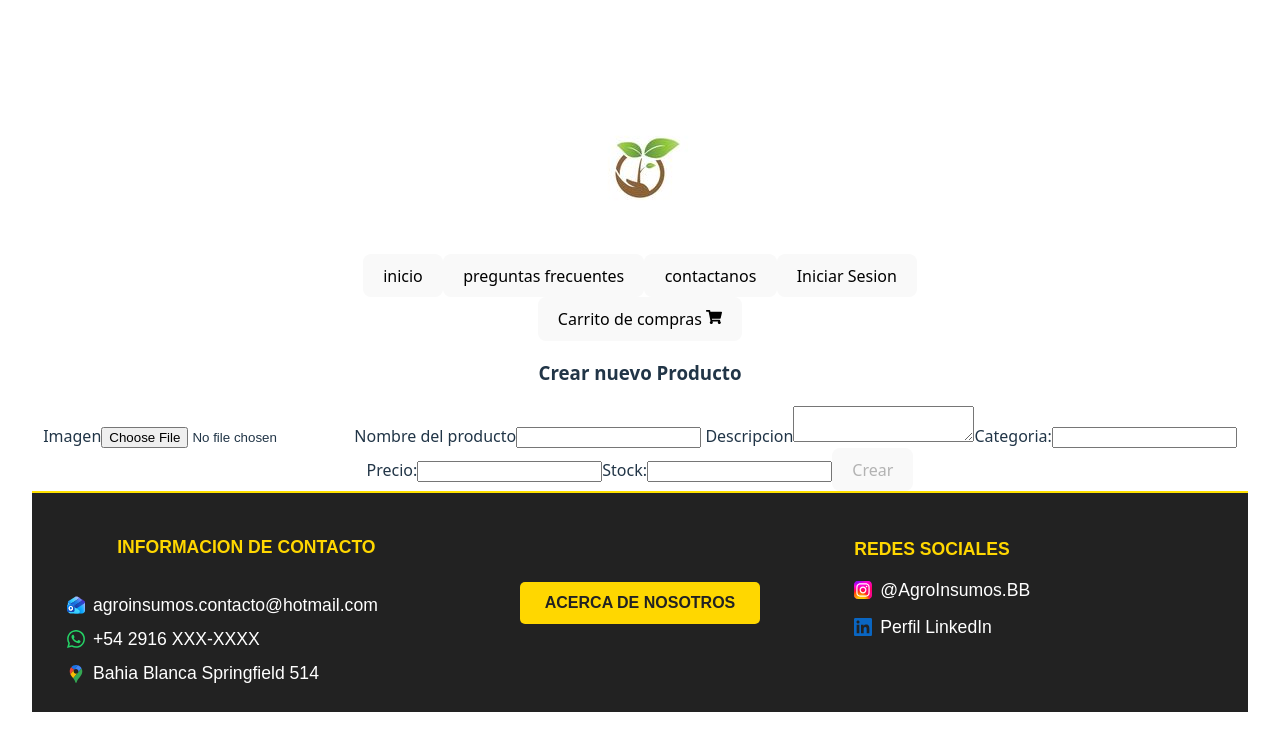
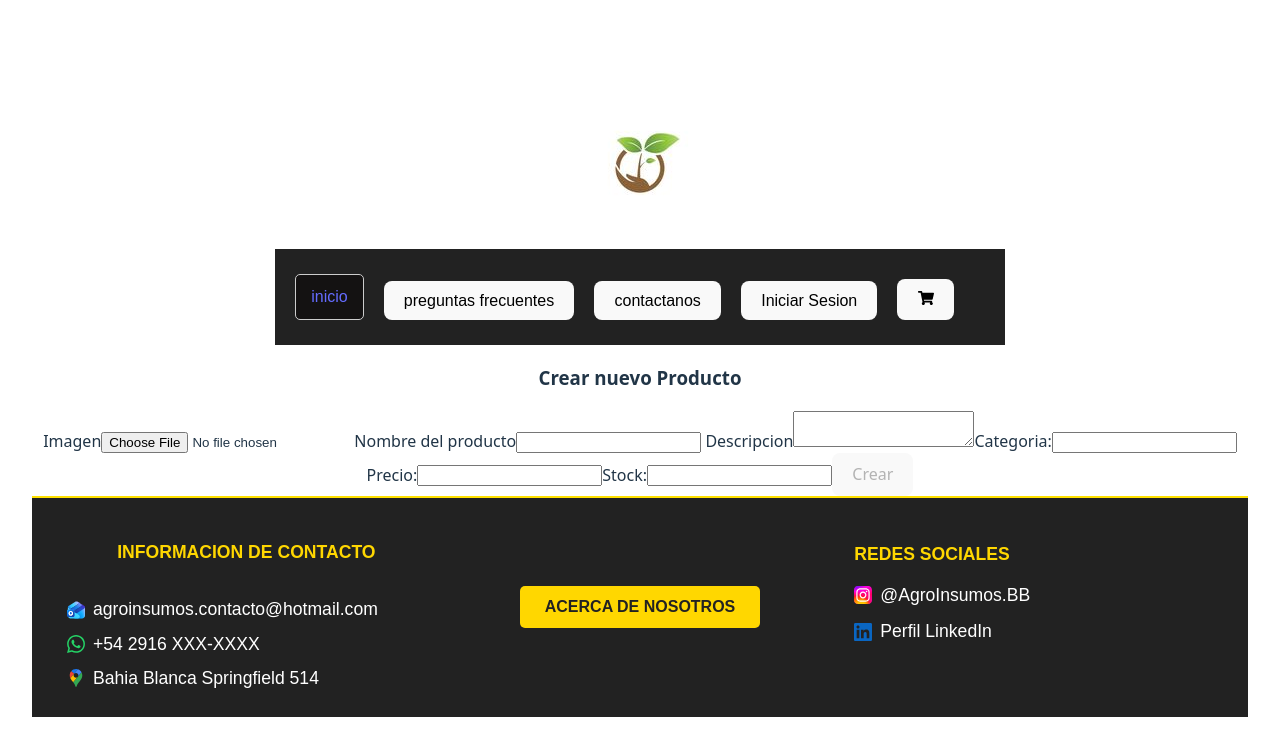
Before and after one commit to brunofernandez87/Eccomerce-Frontend, a React (Vite) app: page /create in a window 1280 px wide. Shown: the top 756 px of the page. Built offline with nearby package versions, Linux system fonts and the light colour scheme.

Commit message:
cambio de carrito y proceso de css

```diff
--- a/src/components/header/header.tsx
+++ b/src/components/header/header.tsx
@@ -2,6 +2,7 @@ import { Link } from "react-router-dom";
 import logo from "../../assets/Logo eccomerce.jpeg";
 import { useUser } from "../../context/userContext";
 import { FaShoppingCart } from "react-icons/fa";
+import "../../styles/header.css";
 export default function Header() {
   const { user } = useUser();
   return (
@@ -10,8 +11,8 @@ export default function Header() {
         <img src={logo} alt="Logo jpg" />
       </div>
       <nav className="Nav-header">
-        <Link to="/" title="Home">
-          <button>inicio</button>
+        <Link to="/" title="Home" className="a-header">
+          inicio
         </Link>
         <button>preguntas frecuentes</button>
         <Link to="/contact">
@@ -46,7 +47,7 @@ export default function Header() {
         <div>
           <Link to="/cart" title="Carrito de compras">
             <button>
-              Carrito de compras <FaShoppingCart />
+              <FaShoppingCart />
             </button>
           </Link>
         </div>
--- /dev/null
+++ b/src/styles/header.css
@@ -0,0 +1,20 @@
+.Nav-header {
+  background-color: #222222;
+  color: #ffffff;
+  padding: 25px 20px;
+  display: flex;
+  flex-direction: row;
+  align-items: flex-end;
+  gap: 20px;
+  font-family: Arial, sans-serif;
+  width: 60%;
+  box-sizing: border-box;
+  margin: auto;
+}
+.a-header {
+  display: inline-block;
+  background-color: #141212;
+  padding: 10px 15px;
+  border: 1px solid #ccc;
+  border-radius: 5px;
+}
```
